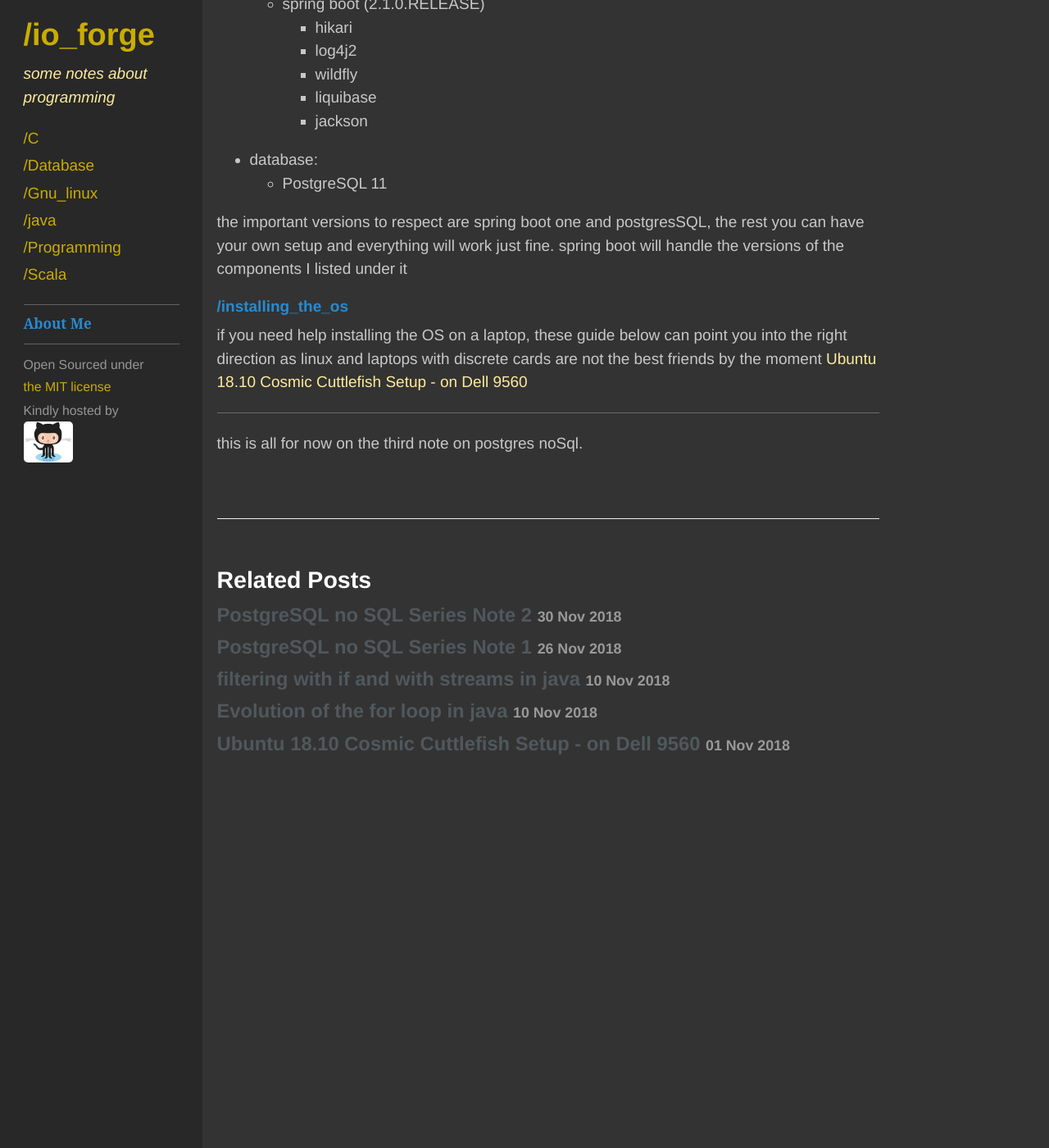
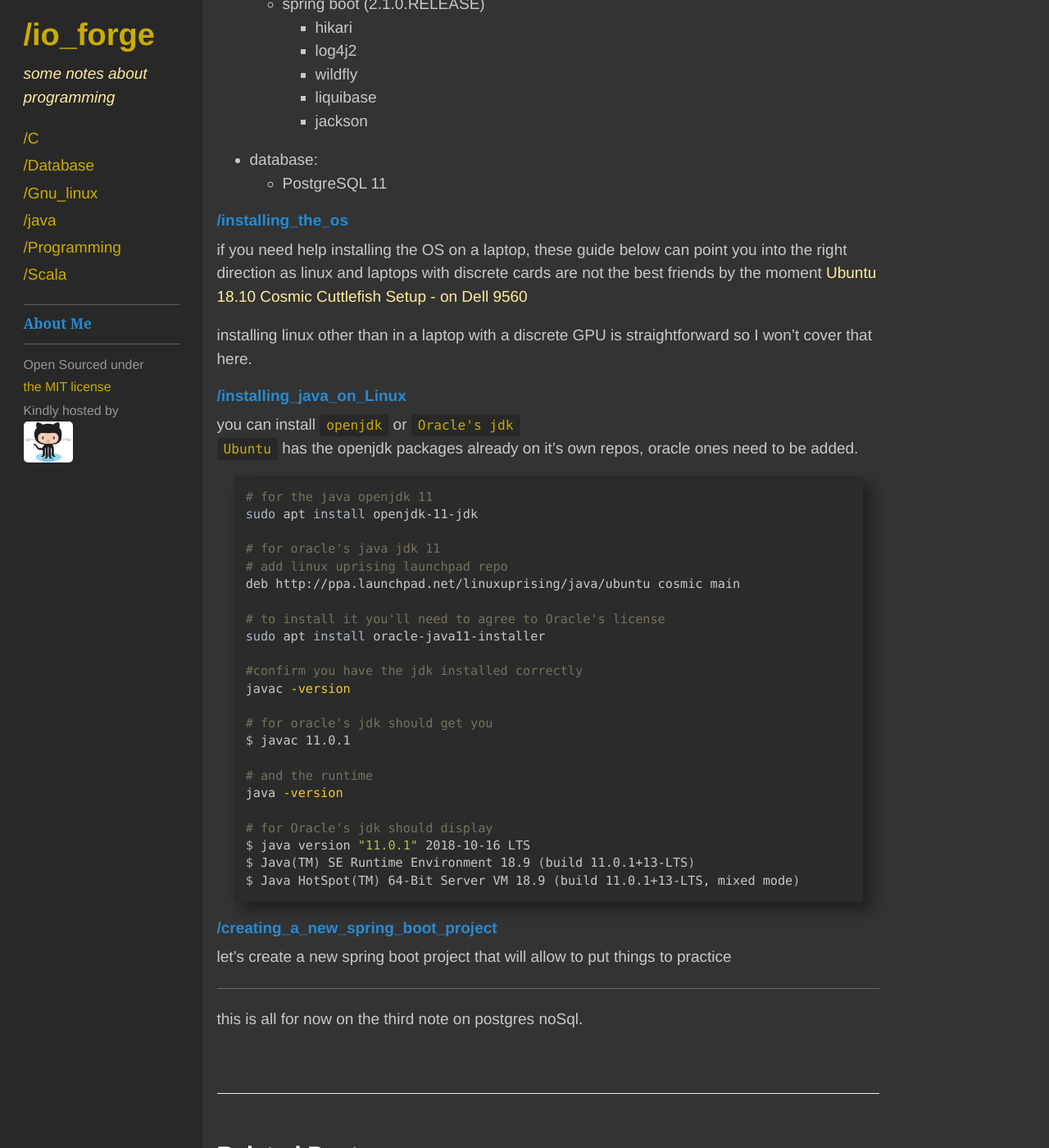
Before and after one commit to JohnnyXavier/johnnyxavier.github.io, a Jekyll site: the page built from _posts/2018-12-02-postgres-nosql-3.md, in a window 1280 px wide and 1400 px high, scrolled down 1550 px. Shown: the whole window at 82% size. Built offline with Jekyll 4.4.1, drawn with Linux system fonts in a browser that asks for light colours; comment, search, counter and statistics services are not loaded; before the commit the page ends 2612 px from its top, so only the background shows below that; some of the changed text lies outside the part shown.

Commit message:
new theme

````diff
--- a/_posts/2018-12-02-postgres-nosql-3.md
+++ b/_posts/2018-12-02-postgres-nosql-3.md
@@ -28,10 +28,10 @@ alright, so postgres can do json, but what can we do with it?
 
 from now on, each note will try to answer a problem or chat a bit about a topic related to no sql in json, and a few sporty functions that will handle or produce jsons.
 
-the first thing we are going to do is to setup a project around the postgres to use as starting point or service for the operations we're going to perform.
+the first thing we are going to do is to setup a project around postgres to use as starting point or service for the operations we're going to perform.
 
 ### /setup
-we'll setup a java project to handle some web containers, rest endpoints, jdbc, connection pools, etc
+we'll setup a java project to handle some web containers, rest endpoints, jdbc, connection pools, populating databases with test data, etc
 
 you can download all of it from github from the link below
 [postgreSQL no sql repo]()
@@ -51,12 +51,44 @@ you can download all of it from github from the link below
 * database:
     * PostgreSQL 11
 
-the important versions to respect are spring boot one and postgresSQL, the rest you can have your own setup and everything will work just fine.
-spring boot will handle the versions of the components I listed under it
-
 ##### /installing_the_os
 if you need help installing the OS on a laptop, these guide below can point you into the right direction as linux and laptops with discrete cards are not the best friends by the moment
 [Ubuntu 18.10 Cosmic Cuttlefish Setup - on Dell 9560]({{ site.baseurl }}{% post_url 2018-11-01-dell-9560-setup-ubuntu1810 %})
+
+installing linux other than in a laptop with a discrete GPU is straightforward so I won't cover that here.
+
+##### /installing_java_on_Linux
+you can install `openjdk` or `Oracle's jdk`<br>
+`Ubuntu` has the openjdk packages already on it's own repos, oracle ones need to be added.
+
+```bash
+# for the java openjdk 11
+sudo apt install openjdk-11-jdk
+
+# for oracle's java jdk 11
+# add linux uprising launchpad repo
+deb http://ppa.launchpad.net/linuxuprising/java/ubuntu cosmic main
+
+# to install it you'll need to agree to Oracle's license
+sudo apt install oracle-java11-installer
+
+#confirm you have the jdk installed correctly
+javac -version
+
+# for oracle's jdk should get you
+$ javac 11.0.1
+
+# and the runtime
+java -version
+
+# for Oracle's jdk should display
+$ java version "11.0.1" 2018-10-16 LTS
+$ Java(TM) SE Runtime Environment 18.9 (build 11.0.1+13-LTS)
+$ Java HotSpot(TM) 64-Bit Server VM 18.9 (build 11.0.1+13-LTS, mixed mode)
+```
+
+##### /creating_a_new_spring_boot_project
+let's create a new spring boot project that will allow to put things to practice
 
 
 ---
````
